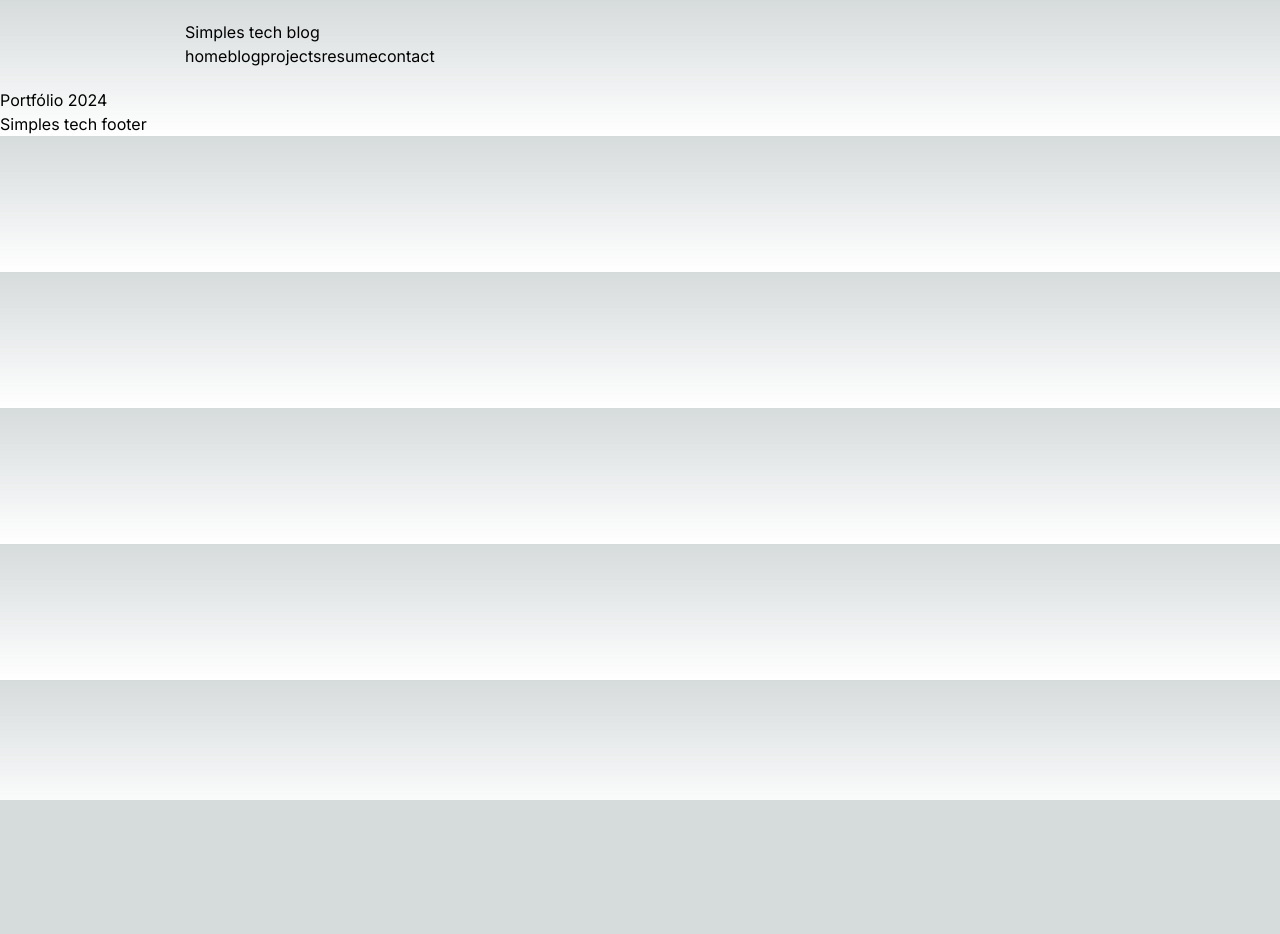
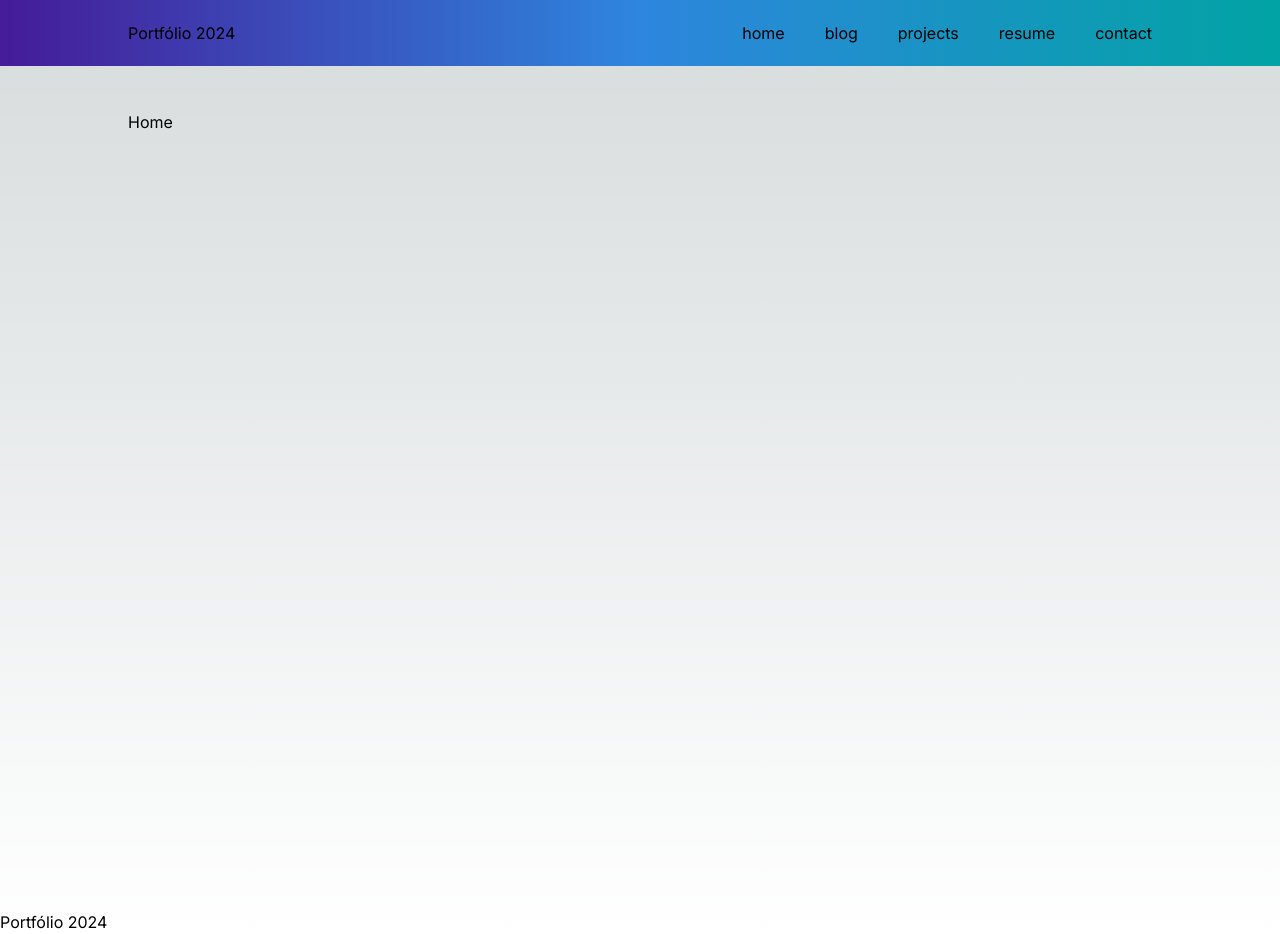
Before and after one commit to lucasoneves/portfolio-2024, a Next.js app: page / in a window 1280 px wide. Before the commit the page ends 800 px from the top, so only its background shows below. Built offline with nearby package versions, Linux system fonts and the light colour scheme.

Commit message:
Refactoring

```diff
--- a/app/blog/page.tsx
+++ b/app/blog/page.tsx
@@ -3,6 +3,7 @@ import { GraphQLClient } from "graphql-request";
 import { gql } from "graphql-request";
 import Image from "next/image";
 import { ReactNode } from "react";
+import Container from "../components/Container";
 
 const hygraph = new GraphQLClient(
   'https://api-sa-east-1.hygraph.com/v2/clq1gfmmn27jk01uk799k5kp3/master',
--- a/app/components/Container/Container.module.scss
+++ b/app/components/Container/Container.module.scss
@@ -1,5 +1,5 @@
 .container {
   max-width: 940px;
   margin: auto;
-  padding: 0 15px;
+  padding: 15px;
 }
--- a/app/components/Container/index.tsx
+++ b/app/components/Container/index.tsx
@@ -1,6 +1,13 @@
 import { ReactNode } from "react";
-import styles from './Container.module.scss';
+import styles from "./Container.module.scss";
 
-export default function Container({children}: {children: ReactNode}) {
-  return <div className={styles['container']}>{children}</div>
+type ContainerTypes = {
+  children: ReactNode;
+  className?: string;
+};
+
+export default function Container({ children, className }: ContainerTypes) {
+  return (
+    <div className={`${`w-4/5 ml-auto mr-auto`} ${className ? className : ''}`}>{children}</div>
+  );
 }
--- a/app/components/Footer/index.tsx
+++ b/app/components/Footer/index.tsx
@@ -1,3 +1,10 @@
-export default function Footer() {
-  return <footer><h1>Simples tech footer</h1></footer>
+type FooterTypes = {
+  siteTitle?: string;
+};
+export default function Footer({ siteTitle }: FooterTypes) {
+  return (
+    <footer>
+      <h1>{siteTitle}</h1>
+    </footer>
+  );
 }
--- a/app/components/Header/Header.module.scss
+++ b/app/components/Header/Header.module.scss
@@ -1,3 +1,7 @@
 .header {
-  padding: 20px;
+  background: linear-gradient(to right, #451b99, #2e86de, #01a3a4);
+  padding: 21px 0;
 }
+.container-header {
+  display: flex;
+}
--- a/app/components/Header/index.tsx
+++ b/app/components/Header/index.tsx
@@ -4,13 +4,14 @@ import Container from "../Container";
 
 type HeaderTypes = {
   children: ReactNode;
+  siteTitle?: string
 };
 
-export default function Header({ children }: HeaderTypes) {
+export default function Header({ children, siteTitle }: HeaderTypes) {
   return (
     <header className={styles["header"]}>
-      <Container>
-        <h1>Simples tech blog</h1>
+      <Container className="flex justify-between">
+        <h1>{siteTitle}</h1>
         {children}
       </Container>
     </header>
--- a/app/components/Navigation/index.tsx
+++ b/app/components/Navigation/index.tsx
@@ -1,12 +1,14 @@
-import Link from 'next/link';
+import Link from "next/link";
 export default function Navigation() {
-  return <nav>
-    <ul>
-      <Link href={'/'}>home</Link>
-      <Link href={'/blog'}>blog</Link>
-      <Link href={'/projects'}>projects</Link>
-      <Link href={'/resume'}>resume</Link>
-      <Link href={'/contact'}>contact</Link>
-    </ul>
-  </nav>
+  return (
+    <nav>
+      <ul className="flex justify-between gap-10">
+        <Link href={"/"}>home</Link>
+        <Link href={"/blog"}>blog</Link>
+        <Link href={"/projects"}>projects</Link>
+        <Link href={"/resume"}>resume</Link>
+        <Link href={"/contact"}>contact</Link>
+      </ul>
+    </nav>
+  );
 }
--- a/app/globals.css
+++ b/app/globals.css
@@ -24,4 +24,5 @@ body {
       rgb(var(--background-end-rgb))
     )
     rgb(var(--background-start-rgb));
+    font-family: "Inter";
 }
--- a/app/layout.tsx
+++ b/app/layout.tsx
@@ -4,8 +4,11 @@ import "./globals.css";
 import Header from "./components/Header";
 import Footer from "./components/Footer";
 import Navigation from "./components/Navigation";
+import Container from "./components/Container";
 
 const inter = Inter({ subsets: ["latin"] });
+
+const SITE_TITLE = "Portfólio 2024";
 
 export const metadata: Metadata = {
   title: "Create Next App",
@@ -20,11 +23,15 @@ export default function RootLayout({
   return (
     <html lang="en">
       <body className={inter.className}>
-        <Header>
+        <Header siteTitle={SITE_TITLE}>
           <Navigation />
         </Header>
-        <main>{children}</main>
-        <Footer />
+        <main className="min-h-screen">
+          <Container className="mt-11">
+            {children}
+          </Container>
+        </main>
+        <Footer siteTitle={SITE_TITLE} />
       </body>
     </html>
   );
--- a/app/loading.tsx
+++ b/app/loading.tsx
@@ -1,3 +1,5 @@
+import Container from "./components/Container";
+
 export default function Loading() {
   return <h2>Loading...</h2>
 }
--- a/app/page.tsx
+++ b/app/page.tsx
@@ -2,7 +2,7 @@ export default async function Home() {
 
   return (
     <section>
-      <h2>Portfólio 2024</h2>
+      <h2>Home</h2>
     </section>
   );
 }
--- a/tailwind.config.ts
+++ b/tailwind.config.ts
@@ -16,5 +16,6 @@ const config: Config = {
     },
   },
   plugins: [],
+
 }
 export default config
```
